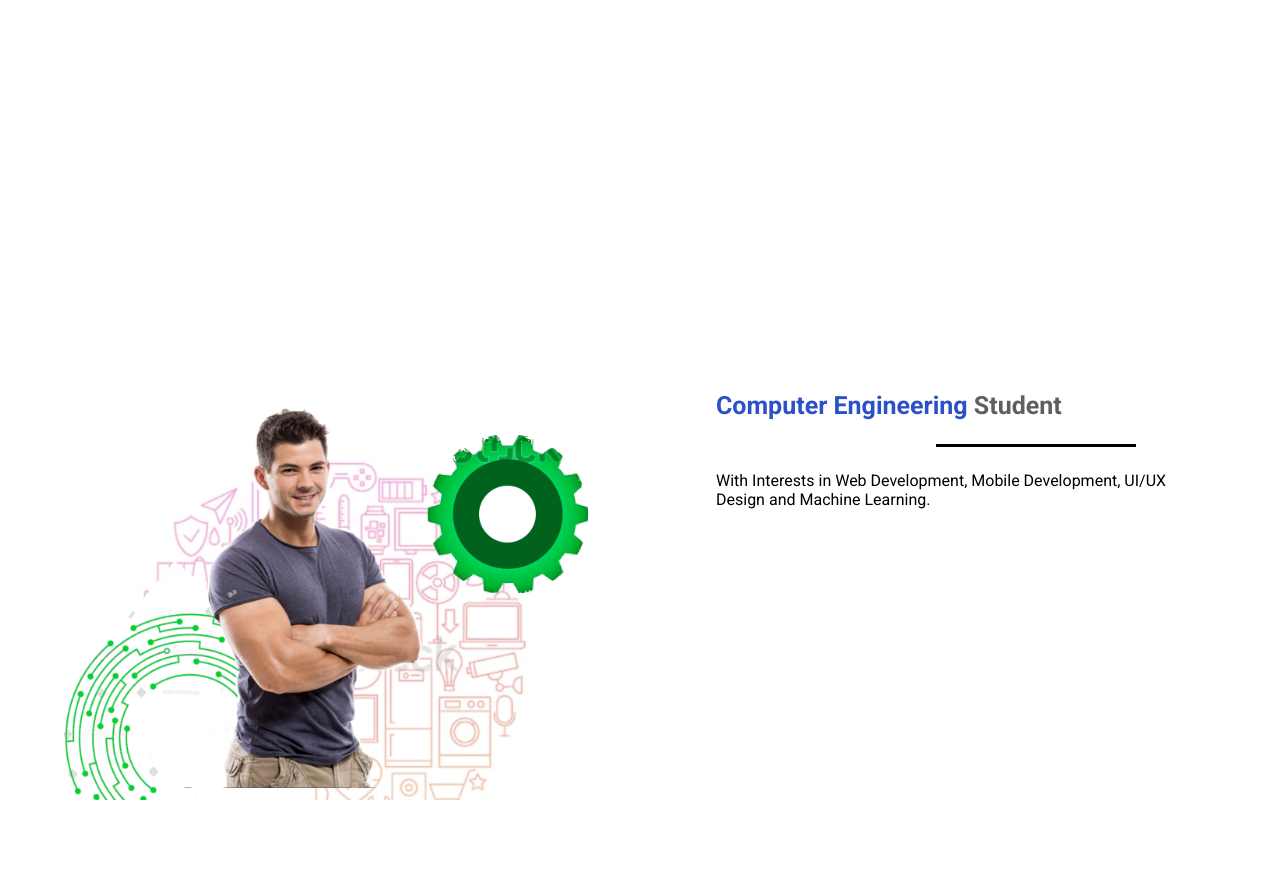
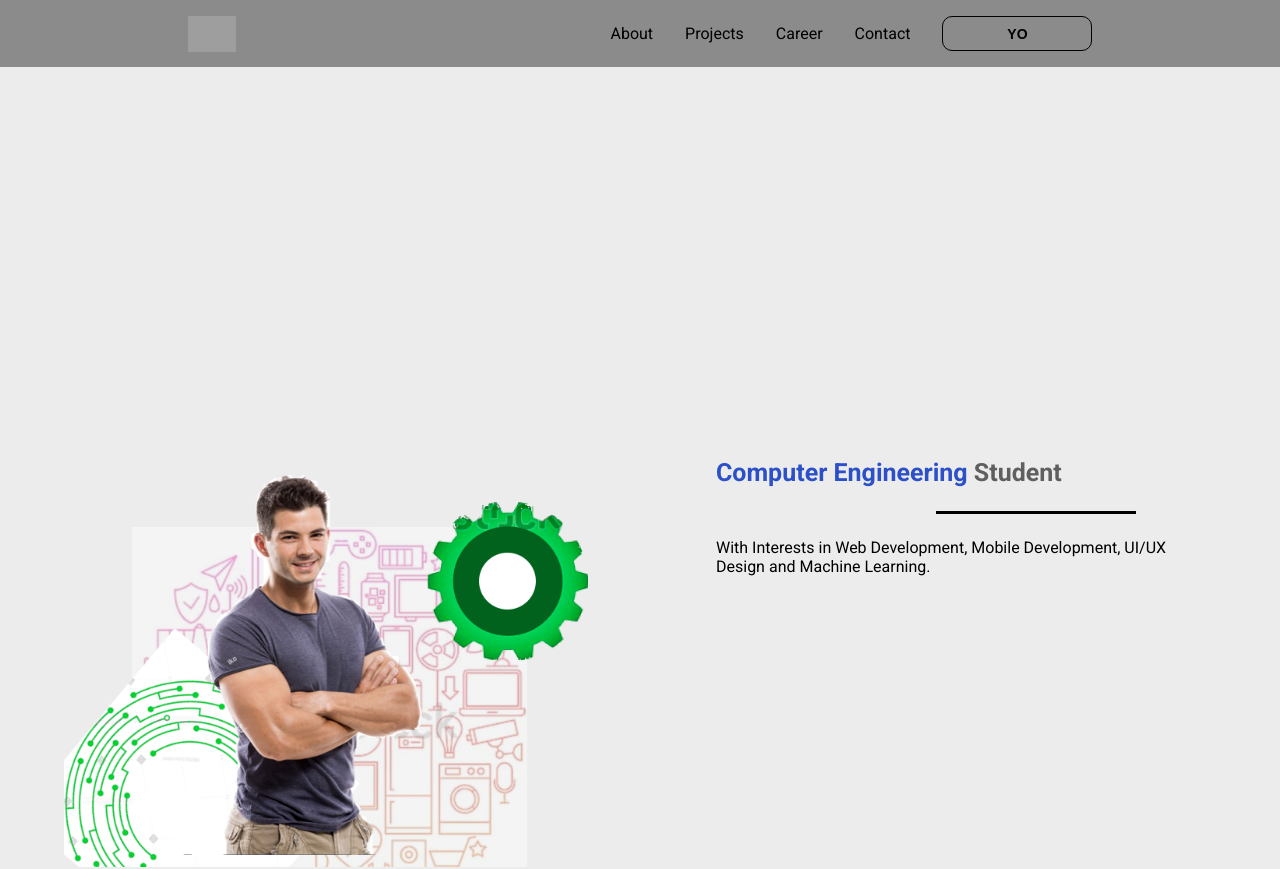
Before and after one commit to lexaugustin/personal-website-v3, a React (Create React App) app in the folder client/: page / in a window 1280 px wide. Shown: the top 869 px of the page. Built offline with nearby package versions, Linux system fonts and the light colour scheme; grey boxes are pictures that could not be loaded.

Commit message:
Started working on the navbar

```diff
--- a/client/src/App.css
+++ b/client/src/App.css
@@ -5,6 +5,14 @@ section {
 section #main{
   max-width: 85%;
   margin: 0 auto;
+}
+
+#home-navbar {
+  background-color: rgb(139, 139, 139);
+}
+
+#banner {
+  background-color: rgb(236, 236, 236);
 }
 
 #about {
--- a/client/src/App.js
+++ b/client/src/App.js
@@ -3,6 +3,7 @@ import React from 'react';
 
 import Header from './components/common/header/Header'
 
+import Navbar from './components/sections/navbar/Navbar'
 import Banner from './components/sections/banner/Banner'
 import About from './components/sections/about/About'
 import LatestProjects from './components/sections/latestProjects/LatestProjects'
@@ -22,7 +23,12 @@ function App() {
     <div className="App">
 
       {/* --------------- BANNER --------------- */}
-      <section>
+      <div id="home-navbar">
+        <Navbar/>
+      </div>
+
+      {/* --------------- BANNER --------------- */}
+      <section id="banner">
         <Banner/>
       </section>
 
--- /dev/null
+++ b/client/src/components/sections/navbar/Navbar.js
@@ -0,0 +1,18 @@
+import React, { Component } from 'react'
+
+import NavSections from './navSections/NavSections'
+
+import styles from './Navbar.module.css';
+
+export default class Navbar extends Component {
+    render() {
+        return (
+            <div id={styles.navbar}>
+                <img src="https://lexaugustin.github.io/img/logo/logo-bleu.svg"/>
+                <div>
+                    <NavSections/>
+                </div>
+            </div>
+        )
+    }
+}
--- /dev/null
+++ b/client/src/components/sections/navbar/Navbar.module.css
@@ -0,0 +1,11 @@
+#navbar {
+    max-width: 1600px;
+    display: flex;
+    align-items: center;
+    justify-content: space-around;
+    margin: 0 auto;
+}
+
+#navbar img {
+    height: 36px;
+}
--- /dev/null
+++ b/client/src/components/sections/navbar/navSections/NavSections.js
@@ -0,0 +1,19 @@
+import React from 'react';
+
+import Button from '../../../common/button/Button'
+
+import styles from './NavSections.module.css';
+
+const navSections = () => {
+    return (
+        <ul id={styles.navSections}>
+            <li>About</li>
+            <li>Projects</li>
+            <li>Career</li>
+            <li>Contact</li>
+            <Button>Yo</Button>
+        </ul>
+    )
+}
+
+export default navSections;
--- /dev/null
+++ b/client/src/components/sections/navbar/navSections/NavSections.module.css
@@ -0,0 +1,9 @@
+#navSections {
+    padding: 0;
+}
+
+#navSections li {
+    list-style: none;
+    display: inline-block;
+    margin-right: 32px;
+}
--- a/client/src/index.css
+++ b/client/src/index.css
@@ -15,4 +15,5 @@ code {
 
 body {
   font-family: roboto;
+  font-size: 16px;
 }
```
